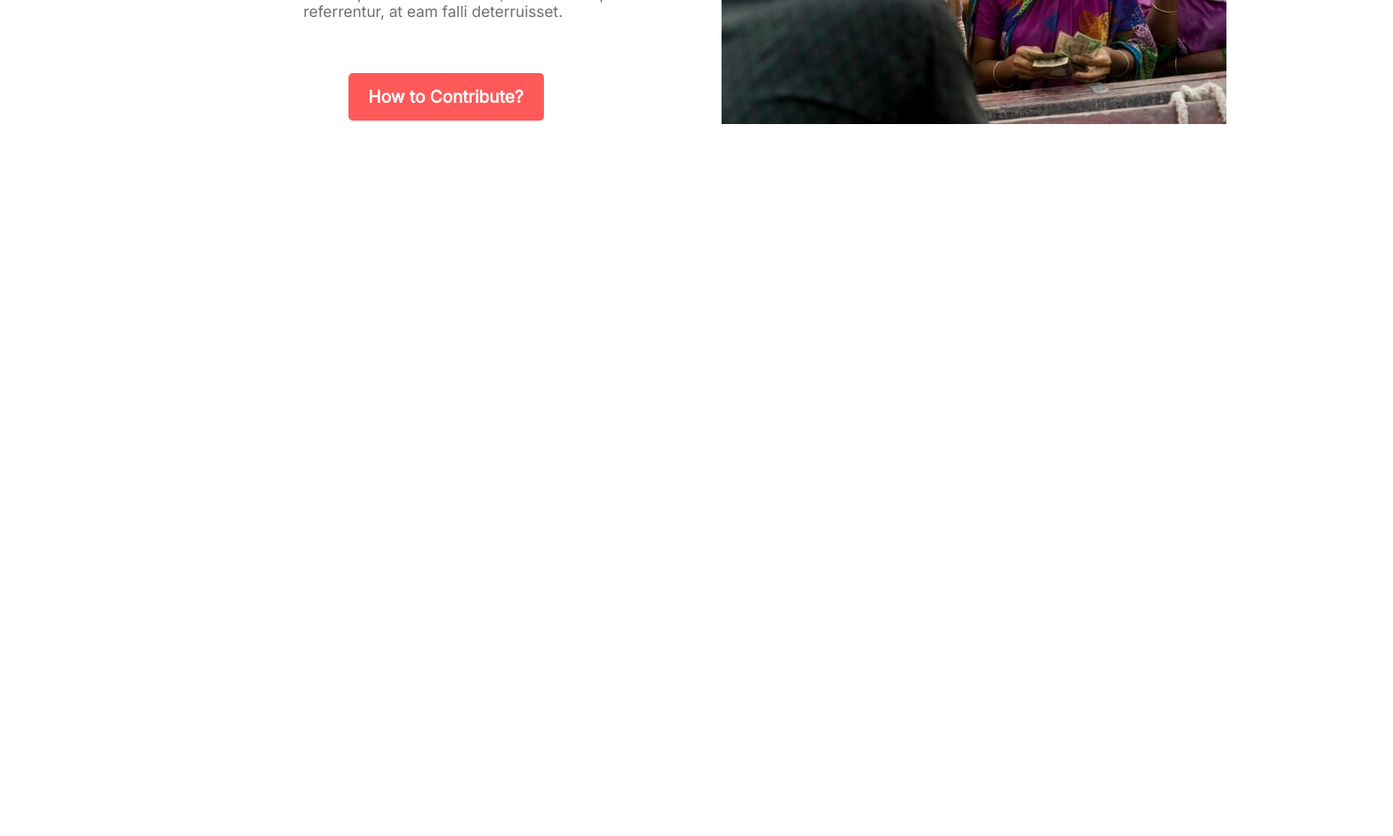
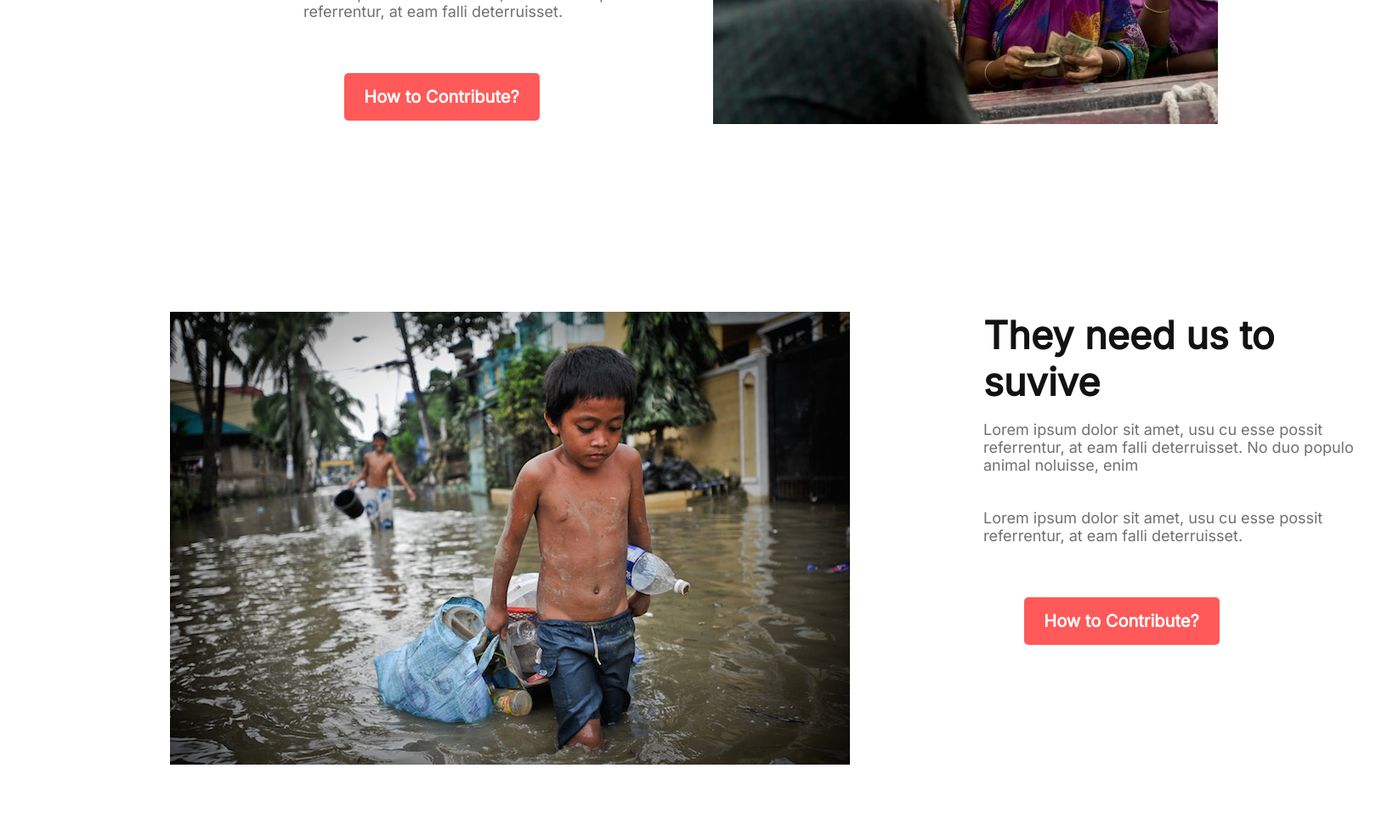
Before and after one commit to Adnan-246/donate-today-project, a plain HTML site: page index.html in a window 1280 px wide. Shown: the part 2554-3538 px from the top of the page at 85% size, 1639 px wide, since content can reach past the window. Before the commit the page ends 2854 px from the top, so only its background shows below. Drawn offline with Linux system fonts and the light colour scheme.

Commit message:
added contribute section-2

```diff
--- a/index.html
+++ b/index.html
@@ -82,7 +82,7 @@
         </div>
       </div>
     </section>
-    <!-- Contribute Section -->
+    <!-- Contribute Section 1-->
     <section>
         <div class="contribute">
           <div class="contribute-plan">
@@ -98,6 +98,22 @@
           </div>
         </div>
     </section>
+    <!-- Contribute section 2 -->
+    <section>
+        <div class="contribute">
+          <div class="contribute-image">
+            <img src="images/donation9.jpg" alt="">
+          </div>
+          <div class="contribute-plan">
+            <h2 class="contribute-plan-title">They need us to suvive</h2>
+            <p class="contribute-plan-description">Lorem ipsum dolor sit amet, usu cu esse possit referrentur, at eam falli deterruisset. No duo populo animal noluisse, enim</p>
+            <p class="contribute-plan-description">Lorem ipsum dolor sit amet, usu cu esse possit referrentur, at eam falli deterruisset.</p>
+            <div class="button-contribute">
+              <button class="btn-contribute">How to Contribute?</button>
+            </div>
+          </div>
+        </div>
+    </section>
   </main>
 
 </body>
--- a/styles/donate.css
+++ b/styles/donate.css
@@ -248,9 +248,11 @@ background: rgba(79, 157, 166, 0.10);
 /* Contribute section styles */
 .contribute{
   display: flex;
+  padding-bottom: 67px;
+  justify-content: 10px;
 }
 .contribute .contribute-plan .contribute-plan-title{
-  width: 492px;
+  width: 420px;
   height: 108px;
   color: #121212;
   font-family: Inter;
```
